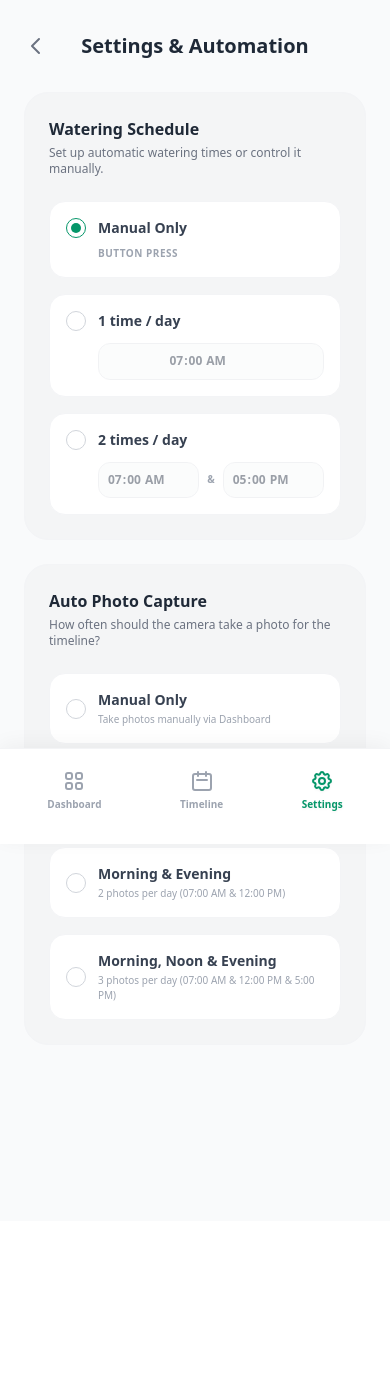
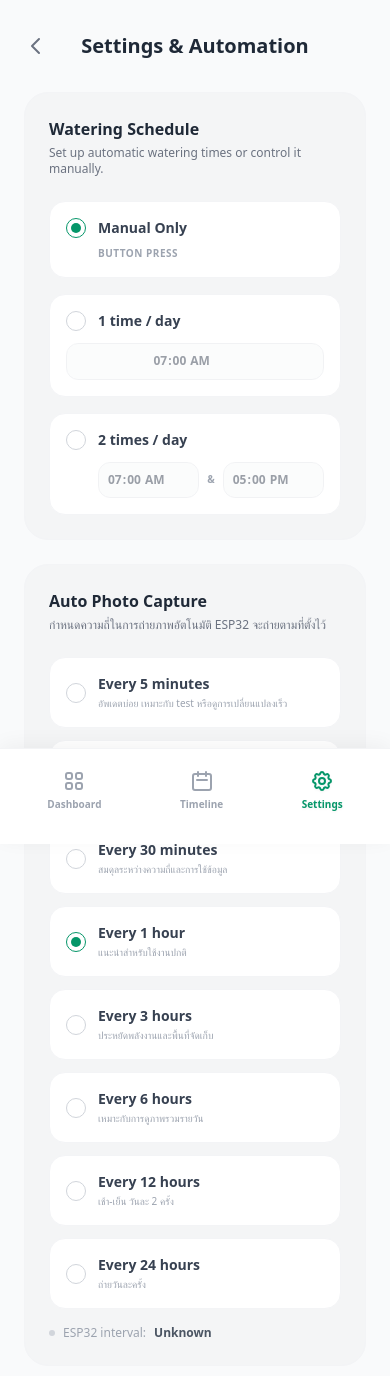
Before and after one commit to Synxdicate/wireless, a Nuxt app: page /settings in a window 390 px wide. Shown: the top 1376 px of the page. Before the commit the page ends 1221 px from the top, so only its background shows below. Built offline with nearby package versions, Linux system fonts and the light colour scheme; no server answers; the database is empty.

Commit message:
fix bug camera and add config

```diff
--- a/pages/index.vue
+++ b/pages/index.vue
@@ -307,6 +307,12 @@ const triggerWater = () => {
   }, 2000)
 }
 
+await fetch(`${SUPABASE_URL}/rest/v1/camera_control?id=eq.1`, {
+  method: 'PATCH',
+  headers: { 'Content-Type': 'application/json', apikey: SUPABASE_KEY, Authorization: `Bearer ${SUPABASE_KEY}`, Prefer: 'return=minimal' },
+  body: JSON.stringify({ capture_now: true })
+})
+
 const triggerPhoto = async () => {
   takingPhoto.value = true
   const before = latestPhotoUrl.value
--- a/pages/settings.vue
+++ b/pages/settings.vue
@@ -10,6 +10,9 @@
 
     <div class="space-y-6 px-2">
 
+      <!-- ══════════════════════════════════════════ -->
+      <!-- Watering Schedule                          -->
+      <!-- ══════════════════════════════════════════ -->
       <section class="bg-gray-100/80 rounded-3xl p-6 dark:bg-gray-800/80 transition-colors border border-gray-100 dark:border-gray-700">
         <h2 class="text-base font-bold text-gray-800 mb-1 dark:text-white">Watering Schedule</h2>
         <p class="text-xs text-gray-500 mb-6 dark:text-gray-400">Set up automatic watering times or control it manually.</p>
@@ -22,9 +25,7 @@
               </div>
               <span class="text-sm font-bold text-gray-700 dark:text-gray-200">Manual Only</span>
             </div>
-            <div class="ml-8 sm:ml-0 flex sm:justify-end">
-              <span class="text-[10px] text-gray-400 dark:text-gray-500 uppercase font-bold tracking-wider">Button Press</span>
-            </div>
+            <span class="ml-8 sm:ml-0 text-[10px] text-gray-400 dark:text-gray-500 uppercase font-bold tracking-wider">Button Press</span>
           </div>
 
           <div @click="wateringSchedule = '1'" class="flex flex-col sm:flex-row sm:items-center justify-between gap-3 sm:gap-4 cursor-pointer group bg-white dark:bg-gray-900 p-4 rounded-2xl border border-gray-100 dark:border-gray-700 hover:border-emerald-300 dark:hover:border-emerald-500/50 transition-all">
@@ -34,15 +35,8 @@
               </div>
               <span class="text-sm font-bold text-gray-700 dark:text-gray-200">1 time / day</span>
             </div>
-            <div class="ml-8 sm:ml-0 flex sm:justify-end">
-              <input
-                type="time"
-                v-model="time1"
-                @click.stop
-                :disabled="wateringSchedule !== '1'"
-                class="w-full sm:w-[140px] min-w-0 text-xs font-bold bg-gray-50 border border-gray-200 text-gray-700 px-3 py-2 sm:py-1.5 rounded-xl dark:bg-gray-800 dark:border-gray-600 dark:text-gray-300 outline-none focus:ring-2 focus:ring-emerald-500 focus:border-emerald-500 transition-all disabled:opacity-50 disabled:cursor-not-allowed cursor-pointer text-center"
-              />
-            </div>
+            <input type="time" v-model="time1" @click.stop :disabled="wateringSchedule !== '1'"
+              class="w-full sm:w-[140px] min-w-0 text-xs font-bold bg-gray-50 border border-gray-200 text-gray-700 px-3 py-2 sm:py-1.5 rounded-xl dark:bg-gray-800 dark:border-gray-600 dark:text-gray-300 outline-none focus:ring-2 focus:ring-emerald-500 transition-all disabled:opacity-50 disabled:cursor-not-allowed cursor-pointer text-center"/>
           </div>
 
           <div @click="wateringSchedule = '2'" class="flex flex-col sm:flex-row sm:items-center justify-between gap-3 sm:gap-4 cursor-pointer group bg-white dark:bg-gray-900 p-4 rounded-2xl border border-gray-100 dark:border-gray-700 hover:border-emerald-300 dark:hover:border-emerald-500/50 transition-all">
@@ -53,21 +47,11 @@
               <span class="text-sm font-bold text-gray-700 dark:text-gray-200">2 times / day</span>
             </div>
             <div class="ml-8 sm:ml-0 flex items-center justify-between sm:justify-end gap-2 overflow-hidden">
-              <input
-                type="time"
-                v-model="time1"
-                @click.stop
-                :disabled="wateringSchedule !== '2'"
-                class="flex-1 sm:flex-none sm:w-[110px] min-w-0 text-xs font-bold bg-gray-50 border border-gray-200 text-gray-700 px-2 py-2 sm:py-1.5 rounded-xl dark:bg-gray-800 dark:border-gray-600 dark:text-gray-300 outline-none focus:ring-2 focus:ring-emerald-500 transition-all disabled:opacity-50 disabled:cursor-not-allowed cursor-pointer text-center"
-              />
+              <input type="time" v-model="time1" @click.stop :disabled="wateringSchedule !== '2'"
+                class="flex-1 sm:flex-none sm:w-[110px] min-w-0 text-xs font-bold bg-gray-50 border border-gray-200 text-gray-700 px-2 py-2 sm:py-1.5 rounded-xl dark:bg-gray-800 dark:border-gray-600 dark:text-gray-300 outline-none focus:ring-2 focus:ring-emerald-500 transition-all disabled:opacity-50 disabled:cursor-not-allowed cursor-pointer text-center"/>
               <span class="text-gray-400 text-[10px] font-bold shrink-0">&</span>
-              <input
-                type="time"
-                v-model="time2"
-                @click.stop
-                :disabled="wateringSchedule !== '2'"
-                class="flex-1 sm:flex-none sm:w-[110px] min-w-0 text-xs font-bold bg-gray-50 border border-gray-200 text-gray-700 px-2 py-2 sm:py-1.5 rounded-xl dark:bg-gray-800 dark:border-gray-600 dark:text-gray-300 outline-none focus:ring-2 focus:ring-emerald-500 transition-all disabled:opacity-50 disabled:cursor-not-allowed cursor-pointer text-center"
-              />
+              <input type="time" v-model="time2" @click.stop :disabled="wateringSchedule !== '2'"
+                class="flex-1 sm:flex-none sm:w-[110px] min-w-0 text-xs font-bold bg-gray-50 border border-gray-200 text-gray-700 px-2 py-2 sm:py-1.5 rounded-xl dark:bg-gray-800 dark:border-gray-600 dark:text-gray-300 outline-none focus:ring-2 focus:ring-emerald-500 transition-all disabled:opacity-50 disabled:cursor-not-allowed cursor-pointer text-center"/>
             </div>
           </div>
         </div>
@@ -75,25 +59,47 @@
 
       <section class="bg-gray-100/80 rounded-3xl p-6 dark:bg-gray-800/80 transition-colors border border-gray-100 dark:border-gray-700">
         <h2 class="text-base font-bold text-gray-800 mb-1 dark:text-white">Auto Photo Capture</h2>
-        <p class="text-xs text-gray-500 mb-6 dark:text-gray-400">How often should the camera take a photo for the timeline?</p>
+        <p class="text-xs text-gray-500 mb-6 dark:text-gray-400">
+          กำหนดความถี่ในการถ่ายภาพอัตโนมัติ ESP32 จะถ่ายตามที่ตั้งไว้
+        </p>
 
-        <div class="space-y-4">
-          <label v-for="item in photoOptions" :key="item.value" class="flex items-center gap-3 cursor-pointer group bg-white dark:bg-gray-900 p-4 rounded-2xl border border-gray-100 dark:border-gray-700 hover:border-emerald-300 dark:hover:border-emerald-500/50 transition-all">
-            <input type="radio" :value="item.value" v-model="photoFrequency" class="hidden">
-            <div class="w-5 h-5 rounded-full border-[1.5px] flex items-center justify-center shrink-0 transition-colors" :class="photoFrequency === item.value ? 'border-emerald-600 dark:border-emerald-400' : 'border-gray-300 dark:border-gray-600'">
-              <div v-if="photoFrequency === item.value" class="w-2.5 h-2.5 bg-emerald-600 dark:bg-emerald-400 rounded-full"></div>
+        <div class="space-y-3">
+          <label
+            v-for="item in photoOptions"
+            :key="item.value"
+            class="flex items-center gap-3 cursor-pointer group bg-white dark:bg-gray-900 p-4 rounded-2xl border border-gray-100 dark:border-gray-700 hover:border-emerald-300 dark:hover:border-emerald-500/50 transition-all"
+            :class="photoIntervalMin === item.value ? 'border-emerald-300 dark:border-emerald-500/60' : ''"
+            @click="photoIntervalMin = item.value"
+          >
+            <div class="w-5 h-5 rounded-full border-[1.5px] flex items-center justify-center shrink-0 transition-colors"
+              :class="photoIntervalMin === item.value ? 'border-emerald-600 dark:border-emerald-400' : 'border-gray-300 dark:border-gray-600'">
+              <div v-if="photoIntervalMin === item.value" class="w-2.5 h-2.5 bg-emerald-600 dark:bg-emerald-400 rounded-full"></div>
             </div>
-            <div class="flex flex-col">
+            <div class="flex flex-col flex-1">
               <span class="text-sm font-bold text-gray-700 dark:text-gray-200">{{ item.label }}</span>
-              <span v-if="item.desc" class="text-[10px] text-gray-400 dark:text-gray-500 mt-0.5">{{ item.desc }}</span>
+              <span class="text-[10px] text-gray-400 dark:text-gray-500 mt-0.5">{{ item.desc }}</span>
             </div>
+            <!-- badge: current on ESP32 -->
+            <span v-if="item.value === liveIntervalMin"
+              class="text-[9px] font-extrabold text-emerald-600 dark:text-emerald-400 bg-emerald-50 dark:bg-emerald-500/10 px-2 py-0.5 rounded-full uppercase tracking-wide shrink-0">
+              Active
+            </span>
           </label>
+        </div>
+
+        <!-- Live status -->
+        <div class="mt-4 flex items-center gap-2 text-xs text-gray-400 dark:text-gray-500">
+          <div class="w-1.5 h-1.5 rounded-full" :class="liveIntervalMin > 0 ? 'bg-emerald-400 animate-pulse' : 'bg-gray-300'"></div>
+          ESP32 interval:
+          <span class="font-bold text-gray-600 dark:text-gray-300">{{ liveIntervalLabel }}</span>
         </div>
       </section>
 
     </div>
 
-    <div class="fixed z-[100] flex items-center gap-2 bg-gray-800 text-white px-5 py-2.5 rounded-full text-sm shadow-xl transition-all duration-300 bottom-24 left-1/2 -translate-x-1/2 md:bottom-10 md:left-auto md:right-10 md:translate-x-0" :class="showToast ? 'opacity-100 translate-y-0' : 'opacity-0 translate-y-4 pointer-events-none'">
+    <!-- Toast -->
+    <div class="fixed z-[100] flex items-center gap-2 bg-gray-800 text-white px-5 py-2.5 rounded-full text-sm shadow-xl transition-all duration-300 bottom-24 left-1/2 -translate-x-1/2 md:bottom-10 md:left-auto md:right-10 md:translate-x-0"
+      :class="showToast ? 'opacity-100 translate-y-0' : 'opacity-0 translate-y-4 pointer-events-none'">
       <span v-if="isSaving" class="w-4 h-4 border-2 border-white/30 border-t-white rounded-full animate-spin"></span>
       <svg v-else class="w-4 h-4 text-emerald-400" fill="none" stroke="currentColor" viewBox="0 0 24 24"><path stroke-linecap="round" stroke-linejoin="round" stroke-width="2" d="M5 13l4 4L19 7"></path></svg>
       {{ isSaving ? 'Saving...' : 'Settings saved' }}
@@ -103,52 +109,117 @@
 </template>
 
 <script setup>
-import { ref, watch, onMounted } from 'vue'
+import { ref, computed, watch, onMounted } from 'vue'
 import { ref as dbRef, get, update } from 'firebase/database'
 import { db } from '~/utils/firebase'
 
 useHead({ title: 'Settings | Smart Plant Box' })
 
+// ── Watering ─────────────────────────────────
 const wateringSchedule = ref('manual')
-const photoFrequency   = ref('morning')
 const time1            = ref('07:00')
 const time2            = ref('17:00')
 
+// ── Photo interval (นาที, บันทึกไป Supabase) ──
+// ค่าที่ผู้ใช้เลือกบน UI
+const photoIntervalMin = ref(60)
+// ค่าที่ ESP32 ใช้อยู่จริง (อ่านจาก Supabase)
+const liveIntervalMin  = ref(0)
+
+const SUPABASE_URL = 'https://jojvabjckmruvmrhrrzd.supabase.co'
+const SUPABASE_KEY = 'eyJhbGciOiJIUzI1NiIsInR5cCI6IkpXVCJ9.eyJpc3MiOiJzdXBhYmFzZSIsInJlZiI6ImpvanZhYmpja21ydXZtcmhycnpkIiwicm9sZSI6ImFub24iLCJpYXQiOjE3NzI0NDM1MjQsImV4cCI6MjA4ODAxOTUyNH0.8XHYvfy3qfzgcf95gmeCTxLEcaQZcmzMI_4qMiRD87M'
+
+// ── UI helpers ────────────────────────────────
 const isSaving  = ref(false)
 const showToast = ref(false)
-let toastTimeout   = null
-let isInitialLoad  = true
+let toastTimeout  = null
+let isInitialLoad = true
 
 const photoOptions = [
-  { label: 'Manual Only',              value: 'manual',               desc: 'Take photos manually via Dashboard' },
-  { label: 'Morning',                  value: 'morning',              desc: '1 photo per day (07:00 AM)' },
-  { label: 'Morning & Evening',        value: 'morning_evening',      desc: '2 photos per day (07:00 AM & 12:00 PM)' },
-  { label: 'Morning, Noon & Evening',  value: 'morning_noon_evening', desc: '3 photos per day (07:00 AM & 12:00 PM & 5:00 PM)' }
+  { label: 'Every 5 minutes',  value: 5,    desc: 'อัพเดตบ่อย เหมาะกับ test หรือดูการเปลี่ยนแปลงเร็ว' },
+  { label: 'Every 15 minutes', value: 15,   desc: 'รายละเอียดสูง ใช้แบนด์วิดท์มาก' },
+  { label: 'Every 30 minutes', value: 30,   desc: 'สมดุลระหว่างความถี่และการใช้ข้อมูล' },
+  { label: 'Every 1 hour',     value: 60,   desc: 'แนะนำสำหรับใช้งานปกติ' },
+  { label: 'Every 3 hours',    value: 180,  desc: 'ประหยัดพลังงานและพื้นที่จัดเก็บ' },
+  { label: 'Every 6 hours',    value: 360,  desc: 'เหมาะกับการดูภาพรวมรายวัน' },
+  { label: 'Every 12 hours',   value: 720,  desc: 'เช้า-เย็น วันละ 2 ครั้ง' },
+  { label: 'Every 24 hours',   value: 1440, desc: 'ถ่ายวันละครั้ง' },
 ]
 
-// =====================================================
+const liveIntervalLabel = computed(() => {
+  const opt = photoOptions.find(o => o.value === liveIntervalMin.value)
+  return opt ? opt.label : (liveIntervalMin.value > 0 ? `${liveIntervalMin.value} min` : 'Unknown')
+})
+
+// ══════════════════════════════════════════════
+// SUPABASE helpers
+// ══════════════════════════════════════════════
+const supabaseHeaders = {
+  'Content-Type': 'application/json',
+  'apikey': SUPABASE_KEY,
+  'Authorization': `Bearer ${SUPABASE_KEY}`,
+}
+
+/** อ่าน interval_min ปัจจุบันจาก Supabase */
+const fetchCameraControl = async () => {
+  try {
+    const res = await fetch(
+      `${SUPABASE_URL}/rest/v1/camera_control?id=eq.1&select=interval_min`,
+      { headers: supabaseHeaders }
+    )
+    const data = await res.json()
+    if (data && data.length > 0 && data[0].interval_min) {
+      liveIntervalMin.value  = data[0].interval_min
+      photoIntervalMin.value = data[0].interval_min
+    }
+  } catch (e) {
+    console.error('fetchCameraControl error:', e)
+  }
+}
+
+/** บันทึก interval_min ไป Supabase */
+const saveCameraInterval = async (mins) => {
+  try {
+    await fetch(
+      `${SUPABASE_URL}/rest/v1/camera_control?id=eq.1`,
+      {
+        method: 'PATCH',
+        headers: { ...supabaseHeaders, 'Prefer': 'return=minimal' },
+        body: JSON.stringify({ interval_min: mins })
+      }
+    )
+    liveIntervalMin.value = mins
+  } catch (e) {
+    console.error('saveCameraInterval error:', e)
+  }
+}
+
+// ══════════════════════════════════════════════
 // LOAD SETTINGS
-// =====================================================
+// ══════════════════════════════════════════════
 onMounted(async () => {
+  // โหลด watering schedule จาก Firebase
   try {
     const snapshot = await get(dbRef(db, 'test/settings'))
     if (snapshot.exists()) {
       const data = snapshot.val()
       if (data.wateringSchedule) wateringSchedule.value = data.wateringSchedule
-      if (data.photoFrequency)   photoFrequency.value   = data.photoFrequency
       if (data.time1)            time1.value            = data.time1
       if (data.time2)            time2.value            = data.time2
     }
-  } catch (error) {
-    console.error('Error loading settings:', error)
-  } finally {
-    setTimeout(() => { isInitialLoad = false }, 500)
+  } catch (e) {
+    console.error('Error loading Firebase settings:', e)
   }
+
+  // โหลด camera interval จาก Supabase
+  await fetchCameraControl()
+
+  setTimeout(() => { isInitialLoad = false }, 500)
 })
 
-// =====================================================
+// ══════════════════════════════════════════════
 // AUTO SAVE
-// =====================================================
+// ══════════════════════════════════════════════
 const autoSave = async () => {
   if (isInitialLoad) return
 
@@ -157,49 +228,36 @@ const autoSave = async () => {
   clearTimeout(toastTimeout)
 
   try {
-    // เซฟ UI settings
+    // บันทึก watering schedule → Firebase (ESP32 อ่าน)
     await update(dbRef(db, 'test/settings'), {
       wateringSchedule: wateringSchedule.value,
-      photoFrequency:   photoFrequency.value,
-      time1:            time1.value,
-      time2:            time2.value
+      time1: time1.value,
+      time2: time2.value
+    })
+    await update(dbRef(db, 'test/schedule'), {
+      mode:  wateringSchedule.value,
+      time1: time1.value,
+      time2: time2.value
     })
 
-    // ✅ sync ไปที่ path ที่ ESP32 อ่าน
-    await update(dbRef(db, 'test/schedule'), {
-      mode:  wateringSchedule.value,  // "manual", "1", "2"
-      time1: time1.value,             // "07:00"
-      time2: time2.value              // "17:00"
-    })
+    // บันทึก photo interval → Supabase camera_control (ESP32 อ่าน)
+    await saveCameraInterval(photoIntervalMin.value)
 
-  } catch (error) {
-    console.error('Error saving settings:', error)
+  } catch (e) {
+    console.error('Error saving settings:', e)
   }
 
   isSaving.value = false
   toastTimeout   = setTimeout(() => { showToast.value = false }, 2000)
 }
 
-watch([wateringSchedule, photoFrequency, time1, time2], autoSave)
+watch([wateringSchedule, time1, time2, photoIntervalMin], autoSave)
 </script>
 
 <style scoped>
-.animate-fade-in {
-  animation: fadeIn 0.3s ease-out;
+input[type="time"]::-webkit-calendar-picker-indicator {
+  cursor: pointer; opacity: 0.6; transition: 0.2s;
 }
-@keyframes fadeIn {
-  from { opacity: 0; transform: translateY(-10px); }
-  to   { opacity: 1; transform: translateY(0); }
-}
-input[type="time"]::-webkit-calendar-picker-indicator {
-  cursor: pointer;
-  opacity: 0.6;
-  transition: 0.2s;
-}
-input[type="time"]::-webkit-calendar-picker-indicator:hover {
-  opacity: 1;
-}
-:global(.dark) input[type="time"]::-webkit-calendar-picker-indicator {
-  filter: invert(1);
-}
+input[type="time"]::-webkit-calendar-picker-indicator:hover { opacity: 1; }
+:global(.dark) input[type="time"]::-webkit-calendar-picker-indicator { filter: invert(1); }
 </style>
```
Also changed, not shown: arduino_config.txt (added), config_adapter+water_pump+esp32.txt (deleted), 2 other files (tests, documents, lock files or other folders).
